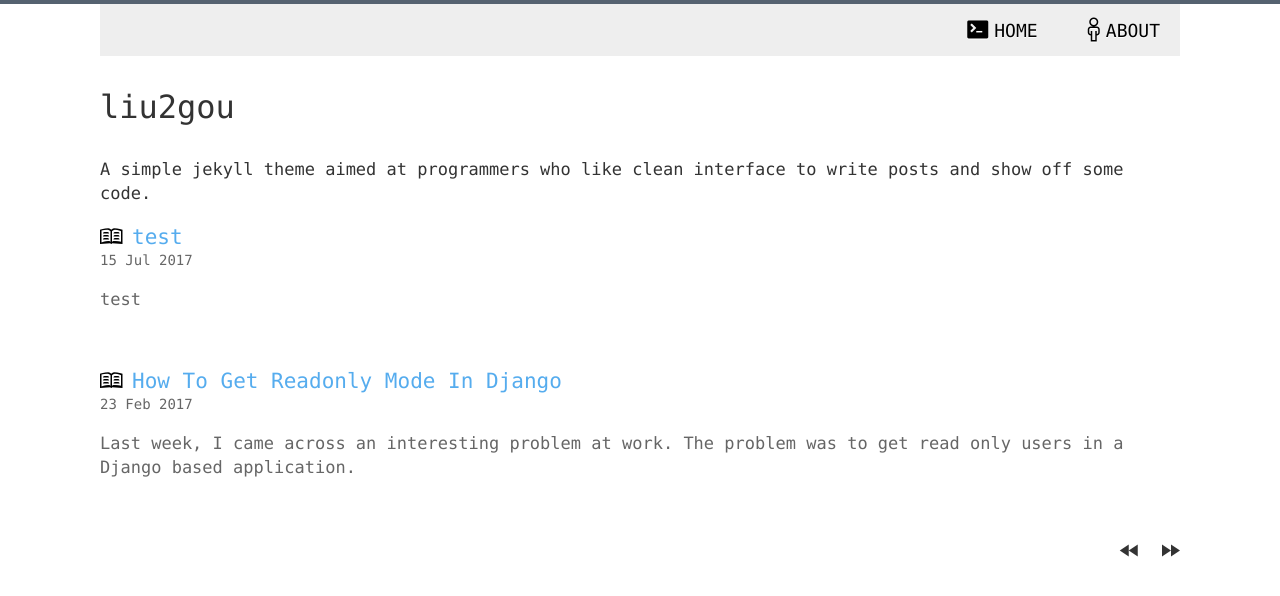
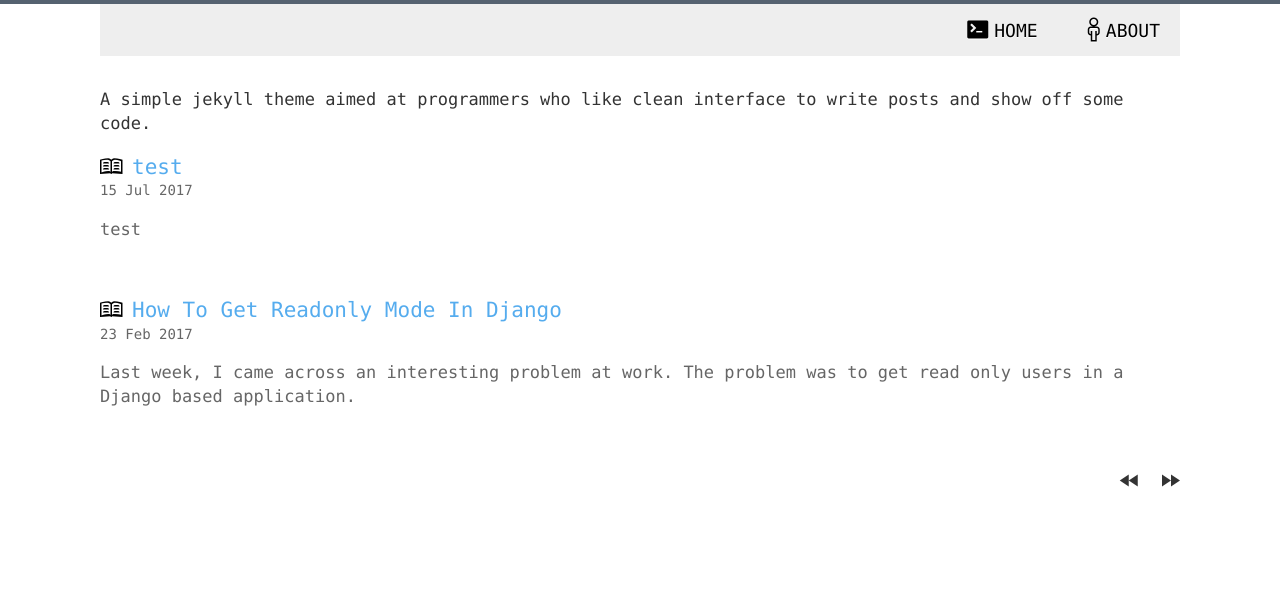
Before and after one commit to liu2gou/13018006900.github.io, a Jekyll site: the page built from index.html, in a window 1280 px wide. Shown: the top 596 px of the page. Built offline with Jekyll 4.4.1, drawn with Linux system fonts in a browser that asks for light colours; the list of posts is cut into pages by our own code.

Commit message:
Update _config.yml

```diff
--- a/_config.yml
+++ b/_config.yml
@@ -1,4 +1,4 @@
-name: liu2gou
+
 description: >
     A simple jekyll theme aimed at programmers who like clean interface to write posts
     and show off some code.
```
